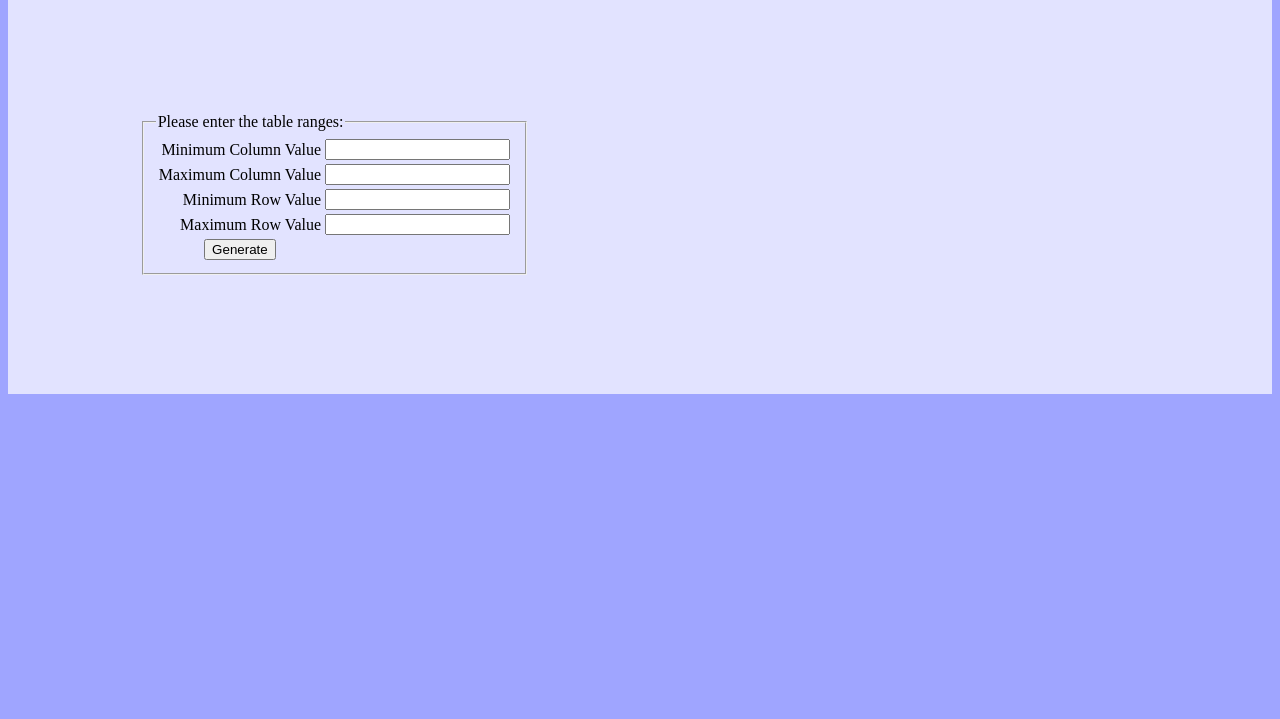
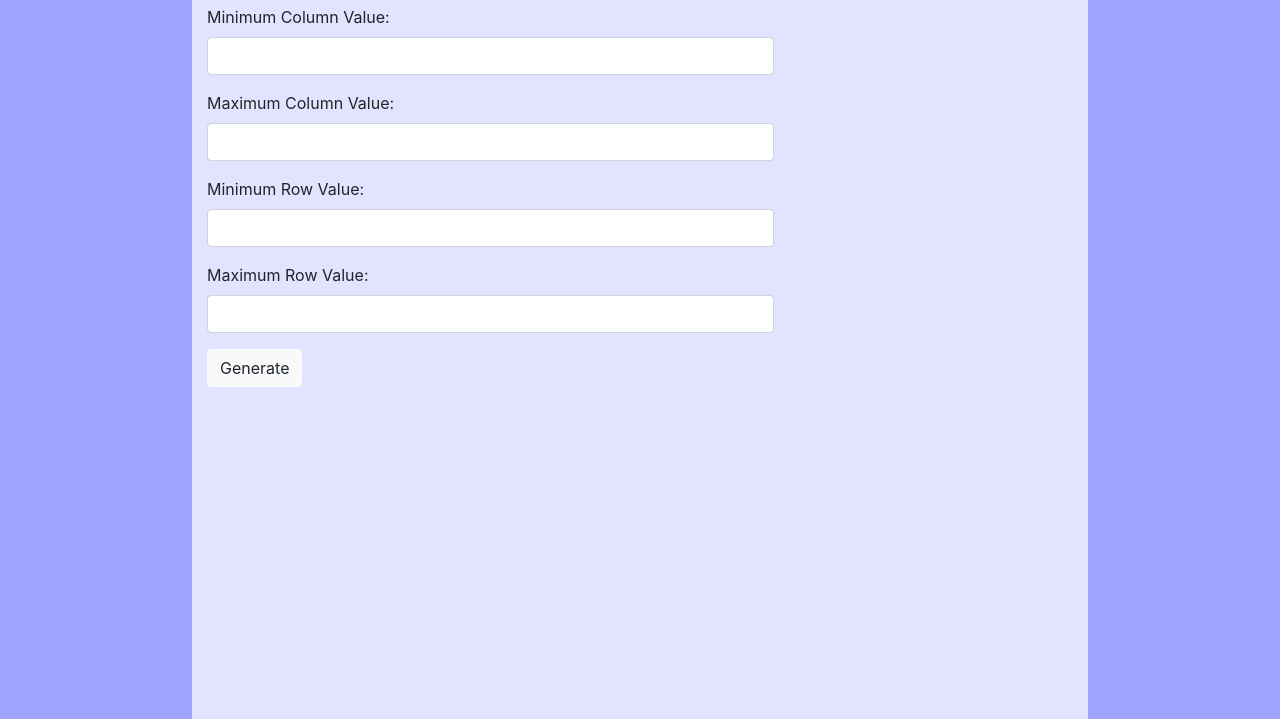
Before and after one commit to asergienk/MultiplicationTable, a plain HTML site: page index.html in a window 1280 px wide. Shown: the part 81-800 px from the top of the page. Drawn offline with nearby package versions, Linux system fonts and the light colour scheme.

Commit message:
Add Bootstrap

```diff
--- a/css/style.css
+++ b/css/style.css
@@ -6,44 +6,34 @@ html {
 
 body {
     background-color: #E2E3FF;
-    /*
     margin: 0 auto;
-    max-width: 960px;
-    min-height: 100%;
-    min-width: 700px;
-    padding: 30px;
-    width: 50%;
-*/
+    width: 70%;
+    height: 100%
 }
 
-#wrapper {
-	width: 80%;
-	margin: auto;
-	display: grid;
-	grid-template-columns: 400px 400px;
-  grid-template-rows: 400px;
-  grid-gap: 20px;
-	grid-template-areas: "input table";
-	margin-top: 25px;
-	min-width: 600px;
-  padding-top: 50px;
+h2 {
+    padding-top: 20px;
+    padding-bottom: 20px;
+    text-align: center;
+    background-color: #c68de2;
 }
 
-form {
-  grid-column: 1/2;
-  margin: auto;
+p {
+  padding-left: 15px;
+  padding-bottom: 15px;
 }
 
+.containerInput {
+  padding-left: 0px;
+  padding-right: 0px;
+}
 
 #multTable {
-  grid-column: 2/3;
   margin: auto;
-
-   overflow-x:scroll;
-   overflow-y:scroll;
-   width: 600px;
-   height: 300px;
-   display:block;
+  height: 200px;
+  overflow-x:scroll;
+  overflow-y:scroll;
+  display:block;
 }
 
 #multTable td, th {
--- a/index.html
+++ b/index.html
@@ -3,47 +3,55 @@
   <head>
     <meta charset="utf-8">
     <title>Multiplication table</title>
+    <link rel="stylesheet" href="https://cdn.jsdelivr.net/npm/bootstrap@4.5.3/dist/css/bootstrap.min.css" integrity="sha384-TX8t27EcRE3e/ihU7zmQxVncDAy5uIKz4rEkgIXeMed4M0jlfIDPvg6uqKI2xXr2" crossorigin="anonymous">
     <link rel="stylesheet" href="css/style.css">
     <script src="js/script.js"></script>
   </head>
   <body>
 
+<div class="containerInput">
+  <h2>Multiplication Table</h2>
+  <form class="form-horizontal" onsubmit="return generateTable();">
+    <div class="form-group">
+      <label class="control-label col-sm-10" for="minCol">Minimum Column Value:</label>
+      <div class="col-sm-8">
+        <input type="number" class="form-control" id="minCol" name="minCol" min="-50" max="50" required>
+      </div>
+    </div>
+    <div class="form-group">
+      <label class="control-label col-sm-10" for="maxCol">Maximum Column Value:</label>
+      <div class="col-sm-8">
+        <input type="number" class="form-control" id="maxCol" name="maxCol" min="-50" max="50" required>
+      </div>
+    </div>
+    <div class="form-group">
+      <label class="control-label col-sm-10" for="minRow">Minimum Row Value:</label>
+      <div class="col-sm-8">
+        <input type="number" class="form-control" id="minRow" name="minRow" min="-50" max="50" required>
+      </div>
+    </div>
+    <div class="form-group">
+      <label class="control-label col-sm-10" for="maxRow">Maximum Row Value:</label>
+      <div class="col-sm-8">
+        <input type="number" class="form-control" id="maxRow" name="maxRow" min="-50" max="50" required>
+      </div>
+    </div>
+    <div class="form-group">
+      <div class="col-sm-offset-2 col-sm-10">
+        <button type="submit" class="btn btn-light">Generate</button>
+      </div>
+    </div>
+  </form>
+</div>
 
-    <div id="wrapper">
-      <form onsubmit="return generateTable();">
-        <fieldset>
-          <legend>Please enter the table ranges:</legend>
-          <table>
-            <tr>
-              <td align="right">Minimum Column Value</td>
-              <td align="left"><input type="number" id="minCol" maxlength="4" size="4" required/></td>
-            </tr>
-            <tr>
-              <td id="maCol" align="right">Maximum Column Value</td>
-              <td align="left"><input type="number" id="maxCol" maxlength="4" size="4" required/></td>
-            </tr>
-            <tr>
-              <td align="right">Minimum Row Value</td>
-              <td align="left"><input type="number" id="minRow" maxlength="4" size="4" required/></td>
-            </tr>
-            <tr>
-              <td align="right">Maximum Row Value</td>
-              <td align="left"><input type="number" id="maxRow" maxlength="4" size="4" required/></td>
-            </tr>
-            <tr>
-              <td align="center"><input type="submit" value="Generate"/></td>
-              <!--<td align="center"><button type="button" onclick="validateInput()">Submit</button></td>-->
-            </tr>
-          </table>
-        </fieldset>
-      </form>
-
-      <!--<p id="error"></p>-->
-
-      <table id="multTable">
-      </table>
+<div id="error">
+  <p></p>
+</div>
 
 
+<div class="container">
+  <table id="multTable"></table>
+</div>
 
   </body>
 </html>
--- a/js/script.js
+++ b/js/script.js
@@ -4,19 +4,25 @@ function generateTable() {
   var maxCol = parseInt(document.getElementById("maxCol").value);
   var minRow = parseInt(document.getElementById("minRow").value);
   var maxRow = parseInt(document.getElementById("maxRow").value);
+  var error = document.getElementById("error");
 
   //swapping values if min>max
+  error.textContent = '';
   if(minCol>maxCol)
   {
     let temp = maxCol;
     maxCol = minCol;
     minCol = temp;
+    error.textContent += "Min and Max Column Values are swapped."";
+    error.style.color = "red";
   }
   if(minRow>maxRow)
   {
     let temp = maxRow;
     maxRow = minRow;
     minRow = temp;
+    error.textContent += "Min and Max Row Values are swapped.";
+    error.style.color = "red";
   }
 
   var table = document.getElementById("multTable");
@@ -64,21 +70,3 @@ function generateTable() {
 
   return false;
 }
-
-
-function checkValid() {
-  var minCol = document.getElementById("minCol").value;
-  var maxCol = document.getElementById("maxCol").value;
-  var minRow = document.getElementById("minRow").value;
-  var maxRow = document.getElementById("maxRow").value;
-
-  // if minCol, maxCol, minRow, maxRow is Not a Number
-  if (isNaN(minCol) || isNaN(maxCol) || isNaN(minRow) || isNaN(maxRow)) {
-    text = "Input is not valid. Please enter an integer value.";
-  } else {
-      text = "Input is valid.";
-  }
-  document.getElementById("error").innerHTML = text;
-
-  return false;
-}
```
Also changed, not shown: 1 other file.
